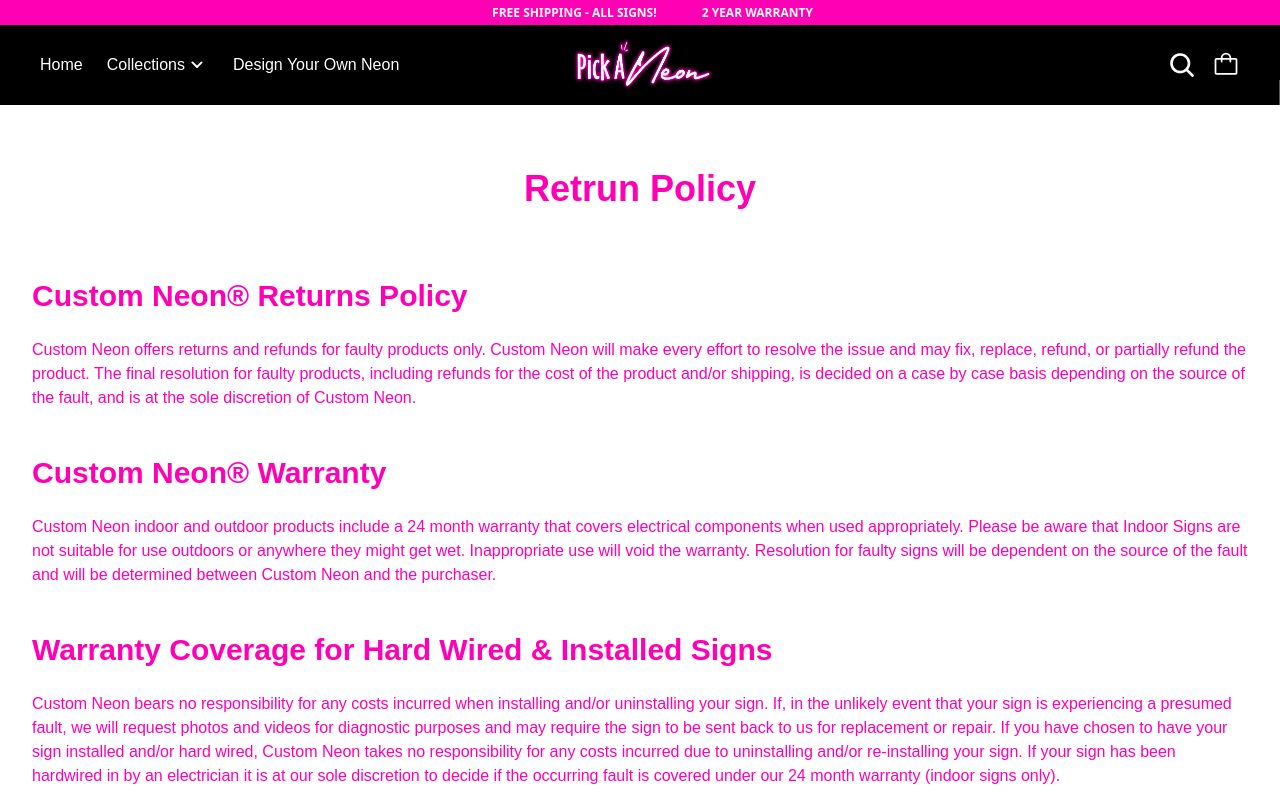
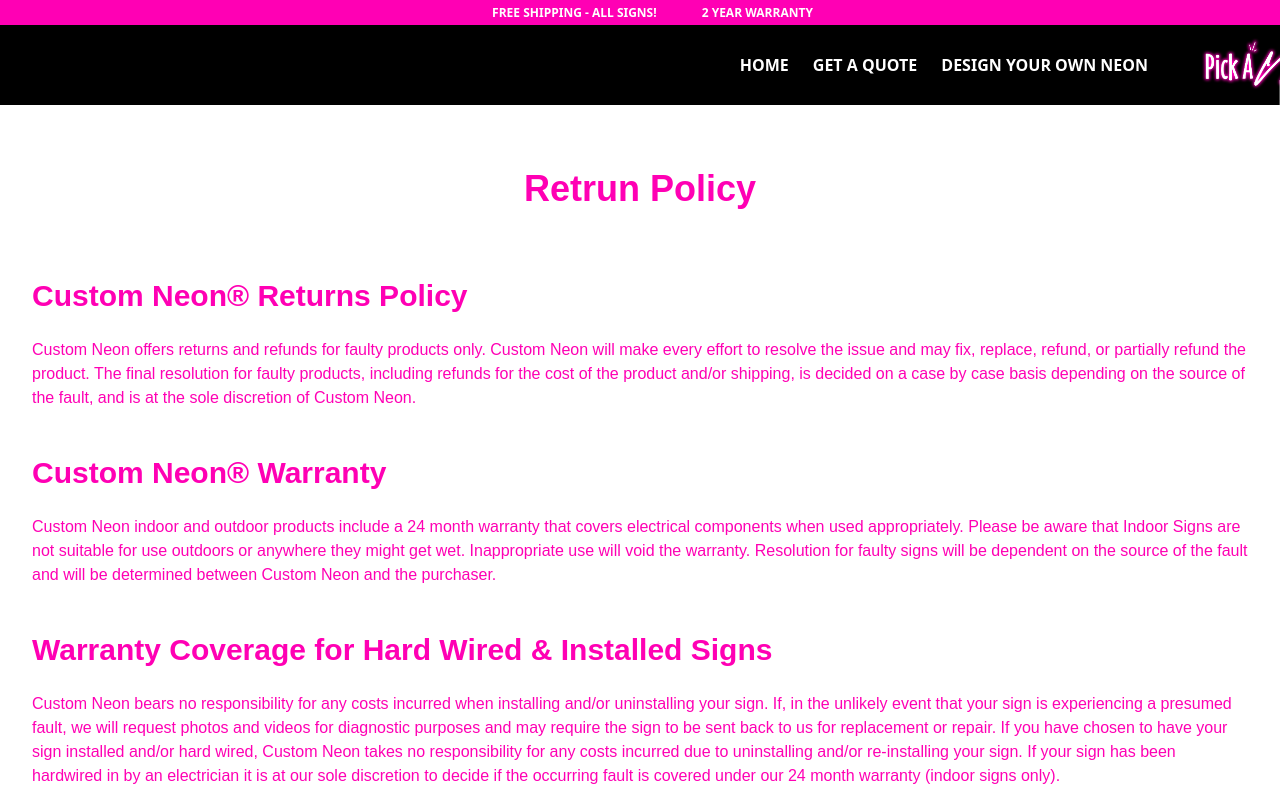
Before and after one commit to Our-Inovations/neon-app, a React (Vite) app: page /retrun-policy in a window 1280 px wide. Shown: the top 800 px of the page. Built offline with nearby package versions, Linux system fonts and the light colour scheme; some icons are missing.

Commit message:
feat: change header style

```diff
--- a/src/components/layout/header/Header.jsx
+++ b/src/components/layout/header/Header.jsx
@@ -79,9 +79,9 @@ function Header() {
         <div className="lg:hidden flex-1 flex items-center">
           <MobMenu />
         </div>
-        <div className="flex-1 flex justify-center items-center">
+        <div className="lg:hidden flex-1 flex justify-center items-center">
           <Link to={"/"}>
-            <img src="./Logo.png" alt="Neon Logo" className="h-16 w-auto" />
+            <img src="./Logo.png" alt="Neon Logo" className="h-12 w-auto" />
           </Link>
         </div>
         <div
--- a/src/components/layout/header/menu.jsx
+++ b/src/components/layout/header/menu.jsx
@@ -9,12 +9,27 @@ function Menu(props) {
   const dispatch = useDispatch();
 
   return (
+    <div className="flex justify-center items-center w-[1200px] xl:w-[2400px]">
     <ul className="flex  gap-6 items-center shrink">
-      <li>
+      <li className="font-sans font-bold uppercase hover:text-pink">
         <Link to={"/"}>Home</Link>
       </li>
+      <li className="font-sans font-bold uppercase hover:text-pink">
+        <Link to={`/contact`}>Get A Quote</Link>
+      </li>
+      <li className="font-sans font-bold uppercase hover:text-pink">
+        <Link to={"/custom-design"}>Design Your Own Neon</Link>
+      </li>
+    </ul>
+    <Link className="mx-10" to={"/"}>
+        <img src="./Logo.png" alt="Neon Logo" className="h-16 w-auto" />
+    </Link>
+    <ul className="flex  gap-6 items-center shrink">
+      <li className="font-sans font-bold uppercase hover:text-pink">
+        <Link to={`/collections`}>Shop</Link>
+      </li>
       <li
-        className="flex items-center cursor-pointer"
+        className="flex items-center cursor-pointer font-sans font-bold uppercase hover:text-pink"
         onClick={() => dispatch(updateOpener(!openMenu))}
         ref={props.passRef}
       >
@@ -27,10 +42,11 @@ function Menu(props) {
           } duration-200 ease-out`}
         />
       </li>
-      <li>
-        <Link to={"/custom-design"}>Design Your Own Neon</Link>
+      <li className="font-sans font-bold uppercase hover:text-pink">
+        <Link to={`/contact`}>Outdoor Sign</Link>
       </li>
     </ul>
+    </div>
   );
 }
 
@@ -76,10 +92,19 @@ export function MobMenu() {
               <Link to={"/"}>Home</Link>
             </li>
             <li className="flex items-center cursor-pointer">
+              <Link to={`/contact`}>Get A Quote</Link>
+            </li>
+            <li>
+              <Link to={"/custom-design"}>Design Your Own Neon</Link>
+            </li>
+            <li>
+              <Link to={`/collections`}>Shop</Link>
+            </li>
+            <li className="flex items-center cursor-pointer">
               <Link to={"/collections"}>Collections</Link>
             </li>
             <li>
-              <Link to={"/custom-design"}>Design Your Own Neon</Link>
+              <Link to={`/contact`}>Outdoor Sign</Link>
             </li>
           </ul>
         </div>
```
